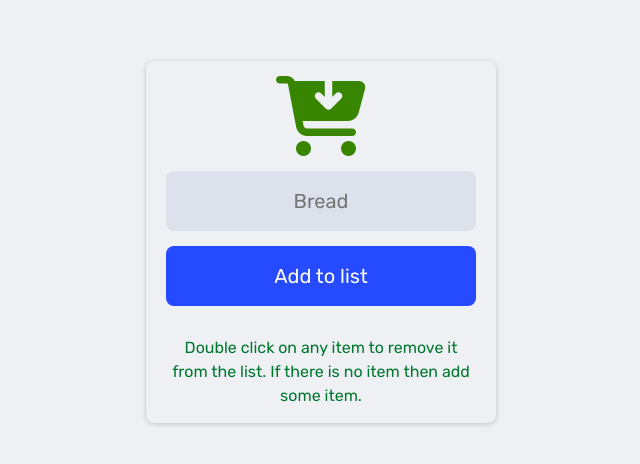
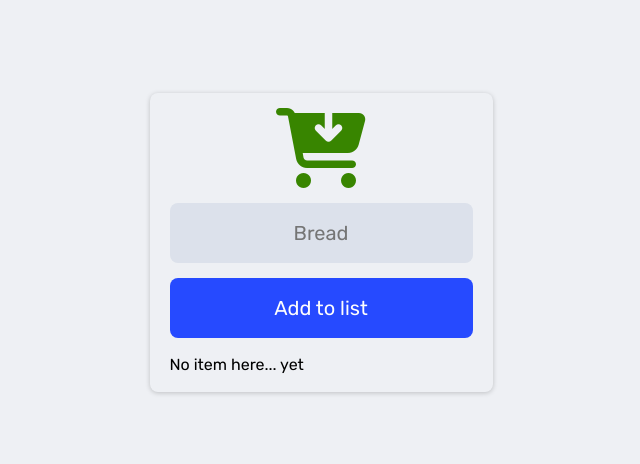
Before and after one commit to Salman-sajib/shopping-list-app-vanilla-javaScript, a website built with Vite: page index.html in a window 1280 px wide. Shown: the part 158-622 px from the top of the page, without its empty margins (319-959 px from the left). Built offline with nearby package versions, Linux system fonts and the light colour scheme; some packages are replaced by stand-ins of ours; no server answers; the database is empty.

Commit message:
Added some functionality to prevent the bug when the list is empty and added some style

```diff
--- a/index.html
+++ b/index.html
@@ -34,10 +34,6 @@
       <input type="text" id="input-field" placeholder="Bread" />
       <button id="add-button">Add to list</button>
       <ul id="shopping-list"></ul>
-      <p class="remove-info">
-        Double click on any item to remove it from the list. If there is no item
-        then add some item.
-      </p>
     </div>
 
     <!-- Scripts -->
--- a/main.js
+++ b/main.js
@@ -27,11 +27,15 @@ addToListBtn.addEventListener('click', (e) => {
 });
 
 onValue(shoppingListInDB, (snapshot) => {
-  const itemsArray = Object.entries(snapshot.val());
-  clearShoppingList();
-  for (let i = 0; i < itemsArray.length; i++) {
-    let currentItem = itemsArray[i];
-    appendItemToShoppingList(currentItem);
+  if (snapshot.exists()) {
+    const itemsArray = Object.entries(snapshot.val());
+    clearShoppingList();
+    for (let i = 0; i < itemsArray.length; i++) {
+      let currentItem = itemsArray[i];
+      appendItemToShoppingList(currentItem);
+    }
+  } else {
+    shoppingList.innerHTML = 'No item here... yet';
   }
 });
 
--- a/style.css
+++ b/style.css
@@ -76,6 +76,8 @@ body {
 
   display: grid;
   place-content: center;
+
+  user-select: none;
 }
 
 .container {
@@ -137,9 +139,9 @@ ul > li {
   flex-grow: 1;
   text-align: center;
   cursor: pointer;
+  transition: background-color 200ms ease-in-out;
 }
 
-.remove-info {
-  text-align: center;
-  color: rgb(0, 119, 46);
+ul > li:hover {
+  background-color: #4cb700;
 }
```
